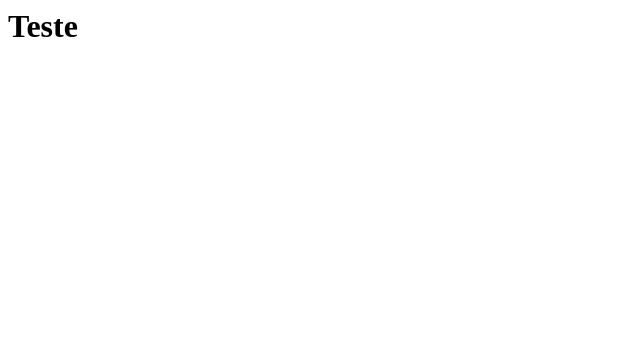
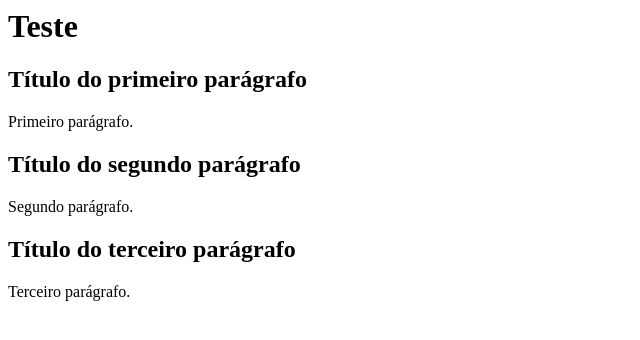
Before and after one commit to chriskf/chriskf.github.io, a plain HTML site: page index.html in a window 1280 px wide. Shown: the whole page, without its empty margins (0-640 px from the left). Drawn offline with Linux system fonts and the light colour scheme.

Commit message:
Primeira atualização

```diff
--- a/index.html
+++ b/index.html
@@ -1 +1,20 @@
-<h1>Teste</h1>
+<html lang="pt-BR">
+  <head>
+    <meta charset="UTF-8">
+    <title>Blog da Chris!</title>
+  </head>
+
+  <body>
+    <h1>Teste</h1>
+
+    <h2>Título do primeiro parágrafo</h2>
+    <p>Primeiro parágrafo.</p>
+
+    <h2>Título do segundo parágrafo</h2>
+    <p>Segundo parágrafo.</p>
+
+    <h2>Título do terceiro parágrafo</h2>
+    <p>Terceiro parágrafo.</p>
+
+  </body>
+</html>
```
